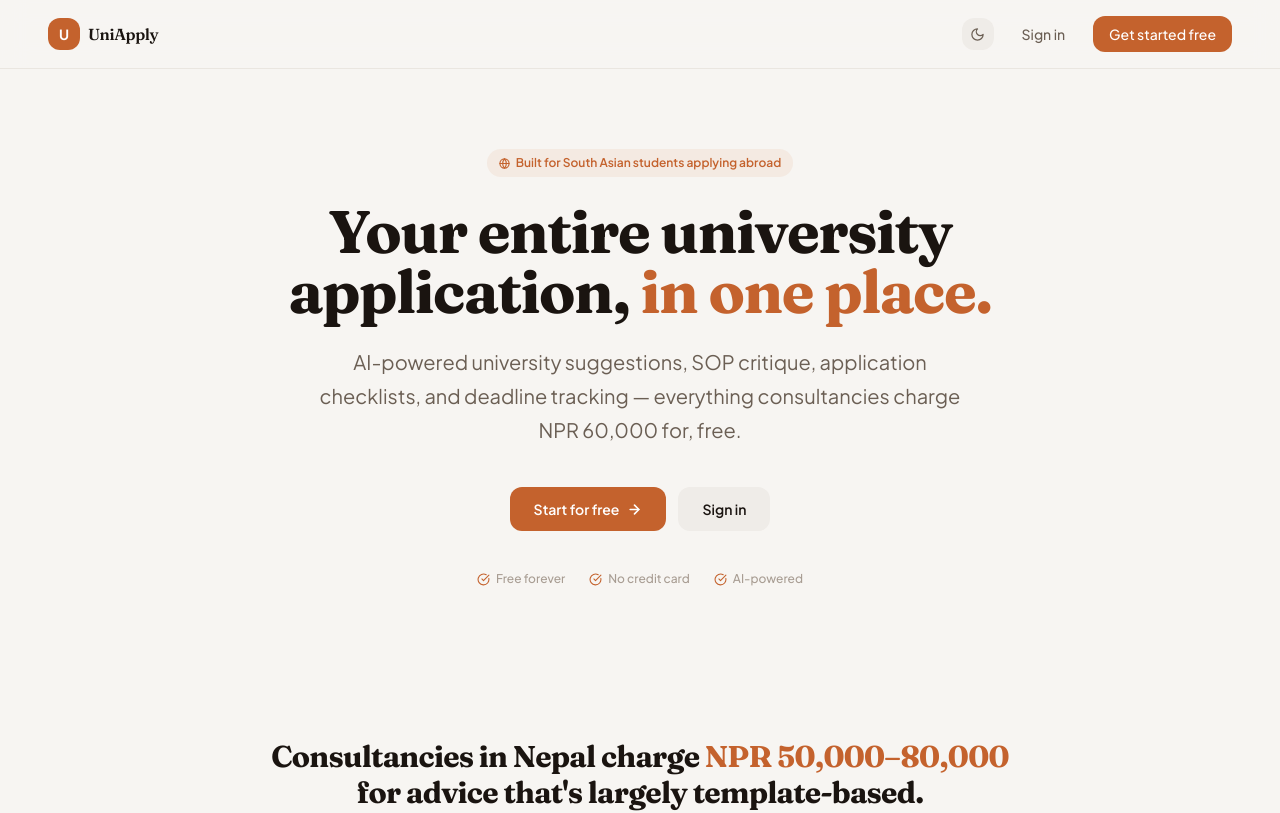
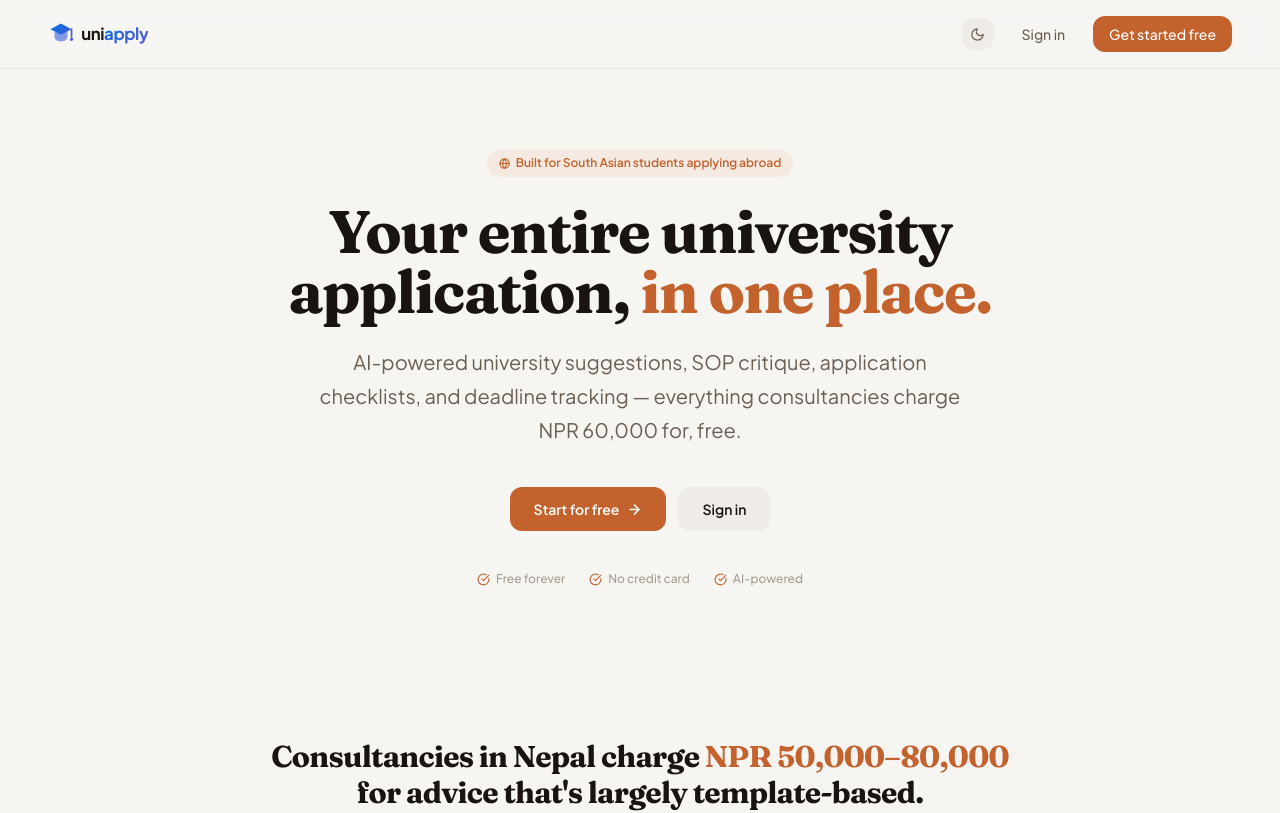
Before and after one commit to simantstha/uniapply, a React (Vite) app in the folder client/: page / in a window 1280 px wide. Shown: the top 813 px of the page. Built offline with nearby package versions, Linux system fonts and the light colour scheme; no server answers.

Commit message:
feat: add UniApply logo mark and wordmark
- LogoIcon: geometric graduation cap with blue→purple gradient
- LogoWordmark: icon + "uni" (text-primary) + "apply" (gradient)
- Replaces placeholder "U" box in sidebar and landing page nav/footer

Co-Authored-By: Claude Sonnet 4.6 <noreply@anthropic.com>

```diff
--- /dev/null
+++ b/client/src/components/Logo.jsx
@@ -0,0 +1,48 @@
+export function LogoIcon({ size = 32 }) {
+  return (
+    <svg width={size} height={size} viewBox="0 0 32 32" fill="none" xmlns="http://www.w3.org/2000/svg">
+      <defs>
+        <linearGradient id="ua-grad" x1="3" y1="3" x2="29" y2="29" gradientUnits="userSpaceOnUse">
+          <stop offset="0%" stopColor="#0071E3" />
+          <stop offset="100%" stopColor="#5856D6" />
+        </linearGradient>
+      </defs>
+
+      {/* Mortarboard board (diamond/rhombus) */}
+      <polygon points="16,3 29,10 16,17 3,10" fill="url(#ua-grad)" />
+
+      {/* Cap body */}
+      <path
+        d="M8 13.5 L8 20 C8 22.8 11.6 25 16 25 C20.4 25 24 22.8 24 20 L24 13.5"
+        fill="url(#ua-grad)"
+        opacity="0.6"
+      />
+
+      {/* Tassel string */}
+      <line x1="29" y1="10" x2="29" y2="20" stroke="url(#ua-grad)" strokeWidth="2" strokeLinecap="round" />
+
+      {/* Tassel end */}
+      <circle cx="29" cy="22.5" r="2" fill="url(#ua-grad)" />
+    </svg>
+  );
+}
+
+export function LogoWordmark({ size = 'md' }) {
+  const fontSize = size === 'sm' ? '0.9rem' : size === 'lg' ? '1.3rem' : '1.05rem';
+  const iconSize = size === 'sm' ? 22 : size === 'lg' ? 32 : 26;
+
+  return (
+    <div style={{ display: 'flex', alignItems: 'center', gap: '0.45rem' }}>
+      <LogoIcon size={iconSize} />
+      <span style={{ fontWeight: 700, fontSize, letterSpacing: '-0.025em', lineHeight: 1 }}>
+        <span style={{ color: 'var(--text-primary)' }}>uni</span>
+        <span style={{
+          background: 'linear-gradient(135deg, #0071E3, #5856D6)',
+          WebkitBackgroundClip: 'text',
+          WebkitTextFillColor: 'transparent',
+          backgroundClip: 'text',
+        }}>apply</span>
+      </span>
+    </div>
+  );
+}
--- a/client/src/components/layout/Sidebar.jsx
+++ b/client/src/components/layout/Sidebar.jsx
@@ -2,6 +2,7 @@ import { NavLink, useNavigate } from 'react-router-dom';
 import { LayoutDashboard, User, Building2, FolderOpen, LogOut, Sun, Moon, CalendarClock } from 'lucide-react';
 import { useAuth } from '../../context/AuthContext';
 import { useTheme } from '../../context/ThemeContext';
+import { LogoWordmark } from '../Logo';
 
 const navItems = [
   { to: '/dashboard',  icon: LayoutDashboard, label: 'Dashboard' },
@@ -22,15 +23,7 @@ export default function Sidebar() {
     <aside className="w-56 flex flex-col border-r flex-shrink-0" style={{ background: 'var(--bg-elevated)', borderColor: 'var(--border-subtle)' }}>
       {/* Logo */}
       <div className="px-5 py-5">
-        <div className="flex items-center gap-2.5">
-          <div className="w-7 h-7 rounded-lg flex items-center justify-center flex-shrink-0"
-            style={{ background: 'var(--accent)' }}>
-            <span className="text-white text-xs font-bold" style={{ fontFamily: 'Fraunces, serif' }}>U</span>
-          </div>
-          <span className="font-semibold text-sm tracking-tight" style={{ color: 'var(--text-primary)', fontFamily: 'Fraunces, serif' }}>
-            UniApply
-          </span>
-        </div>
+        <LogoWordmark size="sm" />
       </div>
 
       {/* Nav */}
--- a/client/src/pages/Landing.jsx
+++ b/client/src/pages/Landing.jsx
@@ -1,6 +1,7 @@
 import { Link } from 'react-router-dom';
 import { motion, useInView } from 'framer-motion';
 import { useRef } from 'react';
+import { LogoWordmark } from '../components/Logo';
 import {
   Sparkles, FileText, ClipboardList, UserCheck,
   BarChart2, Calendar, ArrowRight, CheckCircle, Globe, BookOpen, Sun, Moon
@@ -94,12 +95,7 @@ export default function Landing() {
         transition={{ duration: 0.5, ease: [0.22, 1, 0.36, 1] }}
         className="flex items-center justify-between px-6 md:px-12 py-4 sticky top-0 z-50 backdrop-blur-md"
         style={{ borderBottom: '1px solid var(--border-subtle)', background: 'rgba(var(--bg-rgb, 247,245,242), 0.85)' }}>
-        <div className="flex items-center gap-2">
-          <div className="w-8 h-8 rounded-xl flex items-center justify-center" style={{ background: 'var(--accent)' }}>
-            <span className="text-white text-sm font-bold">U</span>
-          </div>
-          <span className="font-semibold text-base tracking-tight" style={{ fontFamily: 'Fraunces, serif' }}>UniApply</span>
-        </div>
+        <LogoWordmark size="md" />
         <div className="flex items-center gap-2 sm:gap-3">
           <button
             onClick={toggle}
@@ -290,12 +286,7 @@ export default function Landing() {
       {/* Footer */}
       <footer className="px-6 md:px-12 py-8" style={{ borderTop: '1px solid var(--border-subtle)' }}>
         <div className="max-w-5xl mx-auto flex flex-col sm:flex-row items-center justify-between gap-4">
-          <div className="flex items-center gap-2">
-            <div className="w-6 h-6 rounded-lg flex items-center justify-center" style={{ background: 'var(--accent)' }}>
-              <span className="text-white text-xs font-bold">U</span>
-            </div>
-            <span className="text-sm font-medium" style={{ fontFamily: 'Fraunces, serif' }}>UniApply</span>
-          </div>
+          <LogoWordmark size="sm" />
           <p className="text-xs" style={{ color: 'var(--text-tertiary)' }}>
             Built for students who deserve better than overpriced consultancies.
           </p>
```
